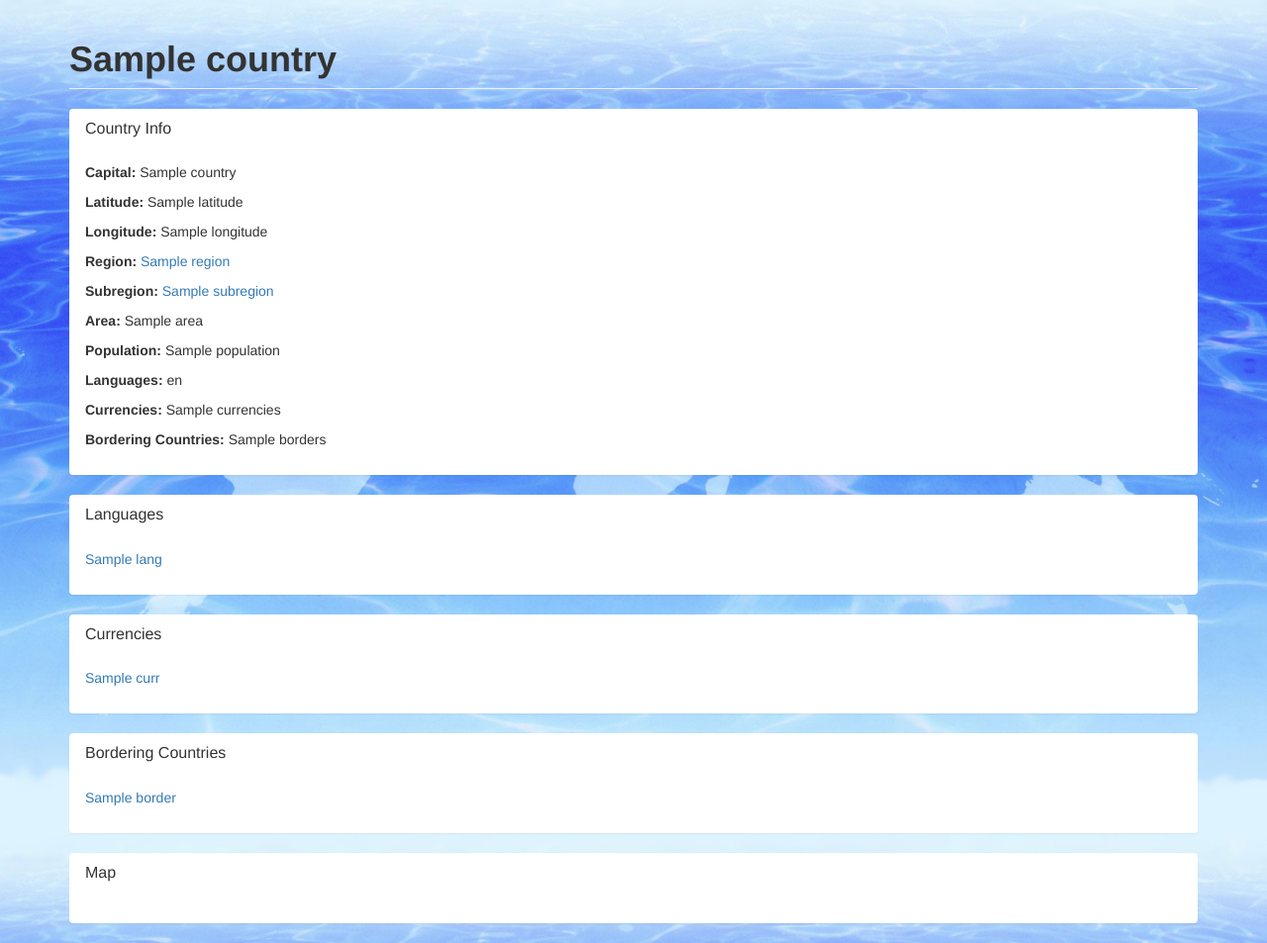
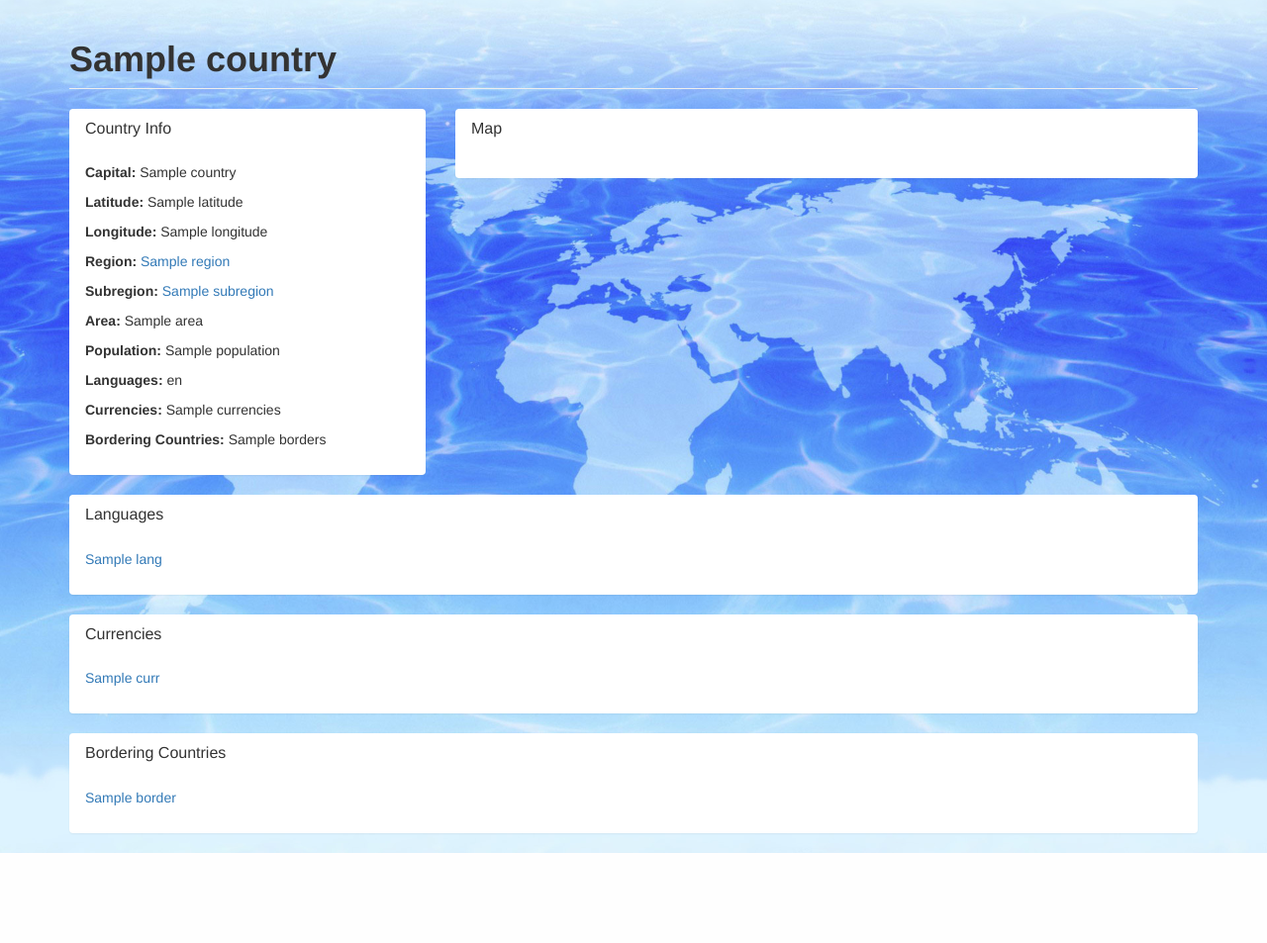
Before and after one commit to asterales/cs373-idb, a Flask app: template app/templates/country.html in a window 1280 px wide. Shown: the part 52-1005 px from the top of the page at 99% size. After the commit the page ends 914 px from the top, so only its background shows below. Run offline with Flask 2, Linux system fonts and the light colour scheme; the template is opened without the code that fills it: most values are stand-ins (such as "Sample title", 1, 10 or a date in 2020); some libraries are stand-ins or nearby versions.

Commit message:
updated formatting for map for country

```diff
--- a/app/templates/country.html
+++ b/app/templates/country.html
@@ -7,6 +7,8 @@
 
 {% block content %}
 	<h1 class="page-header"><strong>{{ country["name"] }}</strong></h1>
+	<div class="row">
+		<div class="col-md-4 col-lg-4">
 			<div class="panel {{ panel_styles["countries"] }}">
 					<div class="panel-heading">
 						<h3 class="panel-title"><a href="{{ url_for('countries_table') }}">Country</a> Info</h3>
@@ -22,6 +24,20 @@
 						<p><strong>Languages: </strong>{{ country["languages"] }}</p>
 						<p><strong>Currencies: </strong>{{ country["currencies"] }}</p>
 						<p><strong>Bordering Countries: </strong>{{ country["borders"] }}</p>
+					</div>
+			</div>
+		</div>
+		<div class="col-md-8 col-lg-8">
+			<div class="panel {{ panel_styles["map"] }}">
+				<div class="panel-heading">
+					<h3 class="panel-title">Map</h3>
+				</div>
+				<div class='panel-body'>
+
+					{{googlemap("country_map", lat=country["latitude"], lng=country["longitude"], zoom=3, style="height:400px;width:100%;margin:0", markers=[(country["latitude"], country["longitude"])])}}
+
+				</div>
+			</div>
 		</div>
 	</div>
 	<div class="panel {{ panel_styles["languages"] }}">
@@ -60,12 +76,5 @@
 			</ul>
 		</div>
 	</div>
-	<div class="panel {{ panel_styles["map"] }}">
-		<div class="panel-heading">
-			<h3 class="panel-title">Map</h3>
-		</div>
-		<div class='panel-body'>
-			{{googlemap("country_map", lat=country["latitude"], lng=country["longitude"], zoom=3, style="height:400px;width:100%;margin:0", markers=[(country["latitude"], country["longitude"])])}}
-		</div>
-	</div>
+
 {% endblock %}
```
Lines whose indentation alone changed are shown as unchanged.
